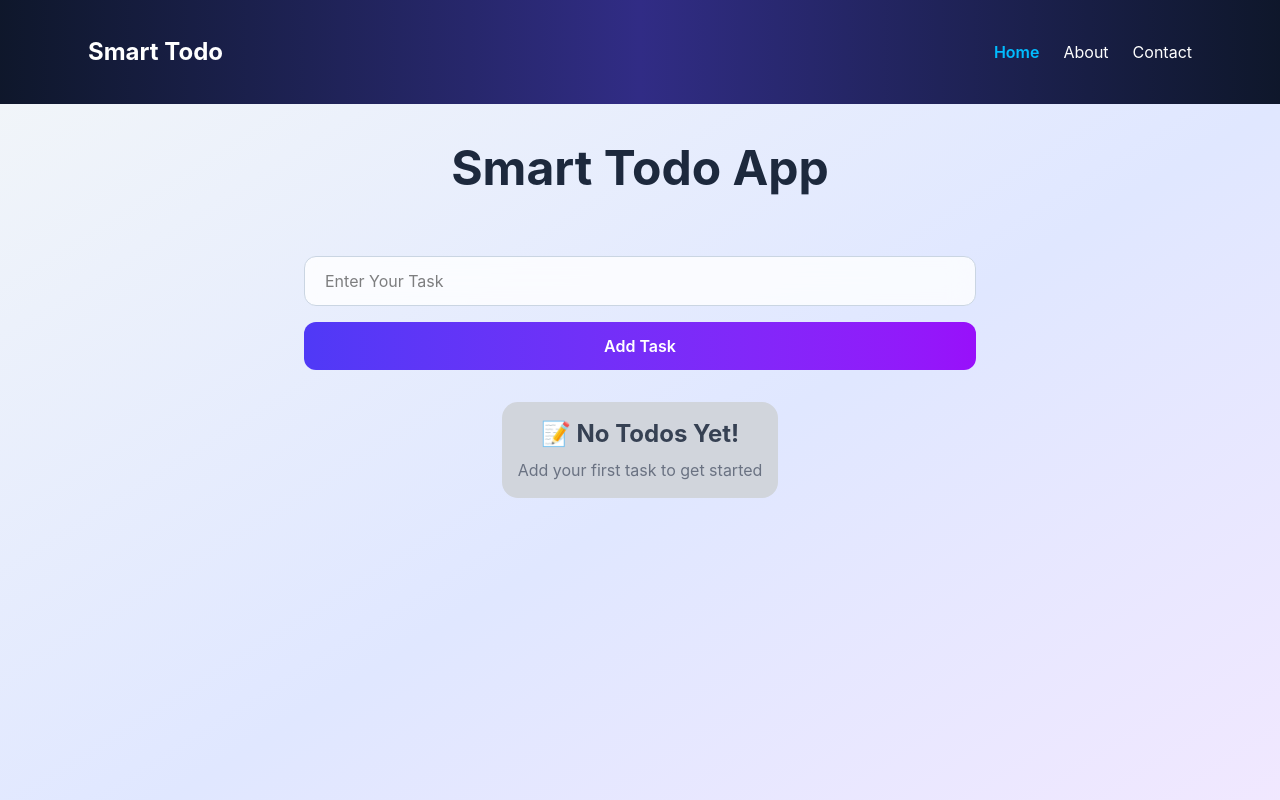
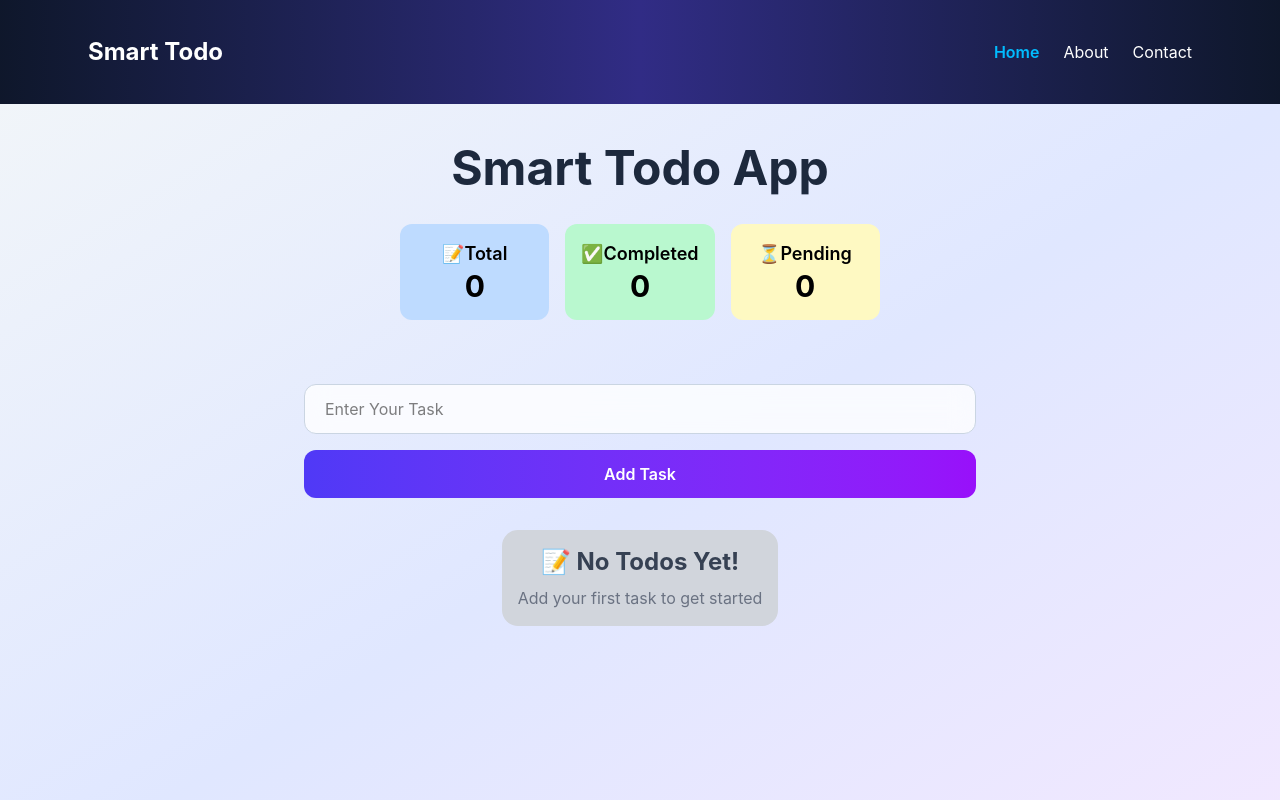
Before and after one commit to aakashtechworks/smart-todo, a React (Vite) app: page / in a window 1280 px wide. Shown: the top 800 px of the page. Built offline with nearby package versions, Linux system fonts and the light colour scheme.

Commit message:
complete edit todo functionality and CRUD operations

```diff
--- a/src/components/todo/TodoForm.jsx
+++ b/src/components/todo/TodoForm.jsx
@@ -1,15 +1,24 @@
-import React from 'react'
+import React, { useEffect } from 'react'
 import { useState } from 'react'
 
-const TodoForm = ({addTodo}) => {
+const TodoForm = ({addTodo, editTodo, setEditTodo, updateTodo}) => {
     const [task, setTask] = useState("")
+
+    useEffect(()=>{
+      if(editTodo) {
+        setTask(editTodo.text)
+      }
+    }, [editTodo])
 
     const handleSubmit = (e)=>{
         e.preventDefault()
-        if(task.trim() === "" ){
-           return;
+        if(editTodo){
+           updateTodo(editTodo.id, task)
+           setEditTodo(null)
         }
-        addTodo(task)
+        else{
+          addTodo(task)
+        }
         setTask("")
     }
 
@@ -22,7 +31,7 @@ const TodoForm = ({addTodo}) => {
         onChange={(e)=>setTask(e.target.value)}
         className=' px-5 py-3 rounded-xl border border-slate-300 bg-white/80 backdrop-blur-md focus:outline-none focus:ring-2 focus:ring-indigo-500'/>
 
-        <button type='submit' className='px-6 py-3 rounded-xl bg-gradient-to-r from-indigo-600 to-purple-600 text-white font-semibold hover:scale-105 transition duration-300'>Add Task</button>
+        <button type='submit' className='px-6 py-3 rounded-xl bg-gradient-to-r from-indigo-600 to-purple-600 text-white font-semibold hover:scale-105 transition duration-300'>{editTodo ? "Update Task" : "Add Task"}</button>
     </form>
   )
 }
--- a/src/components/todo/TodoItem.jsx
+++ b/src/components/todo/TodoItem.jsx
@@ -2,7 +2,7 @@ import React from 'react'
 import { FaEdit, FaTrash } from 'react-icons/fa'
 
 
-const TodoItem = ({todo, deleteTodo, toggleComplete}) => {
+const TodoItem = ({todo, deleteTodo, toggleComplete, setEditTodo}) => {
   return (
     <div className='w-full bg-white/80 backdrop-blur-lg rounded-2xl shadow-md border border-gray-200 px-5 py-4 flex items-center justify-between hover:shadow-xl hover:-translate-y-1 transition-all duration-300 gap-10'>
 
@@ -14,7 +14,7 @@ const TodoItem = ({todo, deleteTodo, toggleComplete}) => {
         <div className='flex items-center gap-6'>
              <input type="checkbox" checked={todo.completed} onChange={()=>toggleComplete(todo.id)} className='w-8 h-8 accent-green-600 rounded-2xl cursor-pointer'/>
 
-            <button className='w-10 h-10 rounded-full bg-blue-100 text-blue-600 hover:bg-blue-600 hover:text-white transition-all duration-300 flex items-center justify-center'> <FaEdit/> </button>
+            <button onClick={()=> setEditTodo(todo)} className='w-10 h-10 rounded-full bg-blue-100 text-blue-600 hover:bg-blue-600 hover:text-white transition-all duration-300 flex items-center justify-center'> <FaEdit/> </button>
 
             <button onClick={()=> deleteTodo(todo.id)} className='w-10 h-10 rounded-full bg-red-100 text-red-600 hover:bg-red-600 hover:text-white transition-all duration-300 flex items-center justify-center'> <FaTrash/> </button>
         </div>
--- a/src/components/todo/TodoList.jsx
+++ b/src/components/todo/TodoList.jsx
@@ -1,7 +1,7 @@
 import React from 'react'
 import TodoItem from './TodoItem'
 
-const TodoList = ({todos, deleteTodo, toggleComplete}) => {
+const TodoList = ({todos, deleteTodo, toggleComplete, setEditTodo}) => {
   return (
     <div className='max-w-3xl mx-auto mt-8 space-y-4'>
       {todos.length === 0 ? (
@@ -11,7 +11,7 @@ const TodoList = ({todos, deleteTodo, toggleComplete}) => {
       </div>) :
 
       (todos.map((todo)=>(
-            <TodoItem key={todo.id} todo={todo} deleteTodo={deleteTodo} toggleComplete={toggleComplete}/>
+            <TodoItem key={todo.id} todo={todo} deleteTodo={deleteTodo} toggleComplete={toggleComplete} setEditTodo={setEditTodo}/>
         )))
       }
     </div>
--- a/src/pages/Home.jsx
+++ b/src/pages/Home.jsx
@@ -5,6 +5,8 @@ import TodoItem from '../components/todo/TodoItem'
 
 const Home = () => {
   const [todos, setTodos] = useState([])
+
+  const [editTodo, setEditTodo] = useState(null)
 
   const addTodo = (newTask)=>{
       setTodos([...todos, {
@@ -23,13 +25,43 @@ const Home = () => {
       todos.map((todo)=> todo.id === id ? {...todo, completed: !todo.completed} : todo)
     )
   }
+
+  const totalTodos = todos.length
+
+  const completedTodos = todos.filter((todo)=> todo.completed).length
+
+  const pendingTodos = totalTodos - completedTodos
+
+  const updateTodo = (id, newText) => {
+    setTodos(
+      todos.map((todo)=> todo.id === id ? {...todo, text:newText} : todo)
+    )
+  }
+
   return (
     <main className='min-h-screen flex flex-col items-center bg-gradient-to-br from-slate-100 via-indigo-100 to-purple-100 px-4 py-10'>
       <h1 className='text-4xl md:text-5xl font-bold text-center text-slate-800 mb-8'>Smart Todo App</h1>
 
-      <TodoForm addTodo={addTodo} />
+      <div className='grid grid-cols-1 md:grid-cols-3 gap-4 mb-8'>
+        <div className='bg-blue-200 rounded-xl p-4 text-center'>
+          <h3 className='text-lg font-semibold '>📝Total</h3>
+          <p className='text-3xl font-bold'>{totalTodos}</p>
+        </div>
 
-      <TodoList todos={todos} deleteTodo={deleteTodo} toggleComplete={toggleComplete}/>
+        <div className='bg-green-200 rounded-xl p-4 text-center'>
+          <h3 className='text-lg font-semibold '>✅Completed</h3>
+          <p className='text-3xl font-bold'>{completedTodos}</p>
+        </div>
+
+        <div className='bg-yellow-100 rounded-xl p-4 text-center'>
+          <h3 className='text-lg font-semibold '>⏳Pending</h3>
+          <p className='text-3xl font-bold'>{pendingTodos}</p>
+        </div>
+      </div>
+
+      <TodoForm addTodo={addTodo} editTodo={editTodo} setEditTodo={setEditTodo} updateTodo={updateTodo}/>
+
+      <TodoList todos={todos} deleteTodo={deleteTodo} toggleComplete={toggleComplete} setEditTodo={setEditTodo}/>
 
     </main>
   )
```
